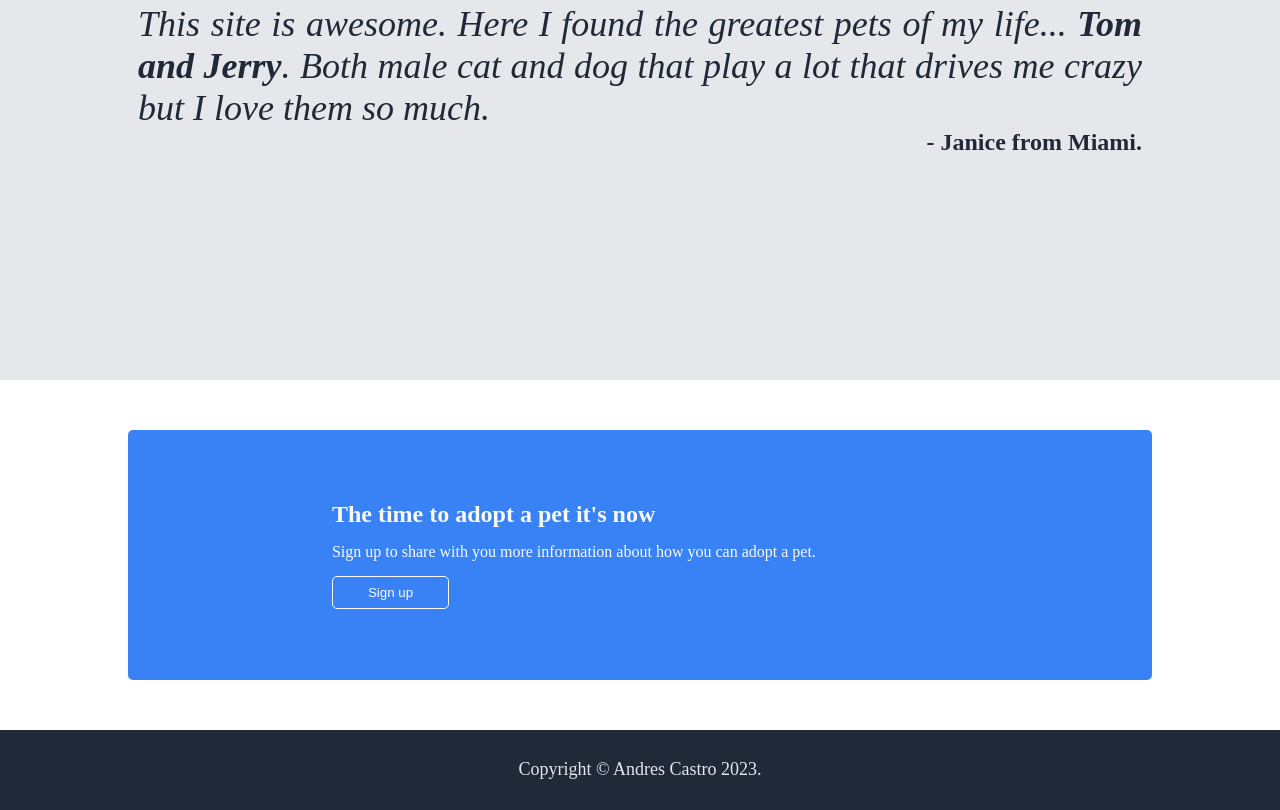
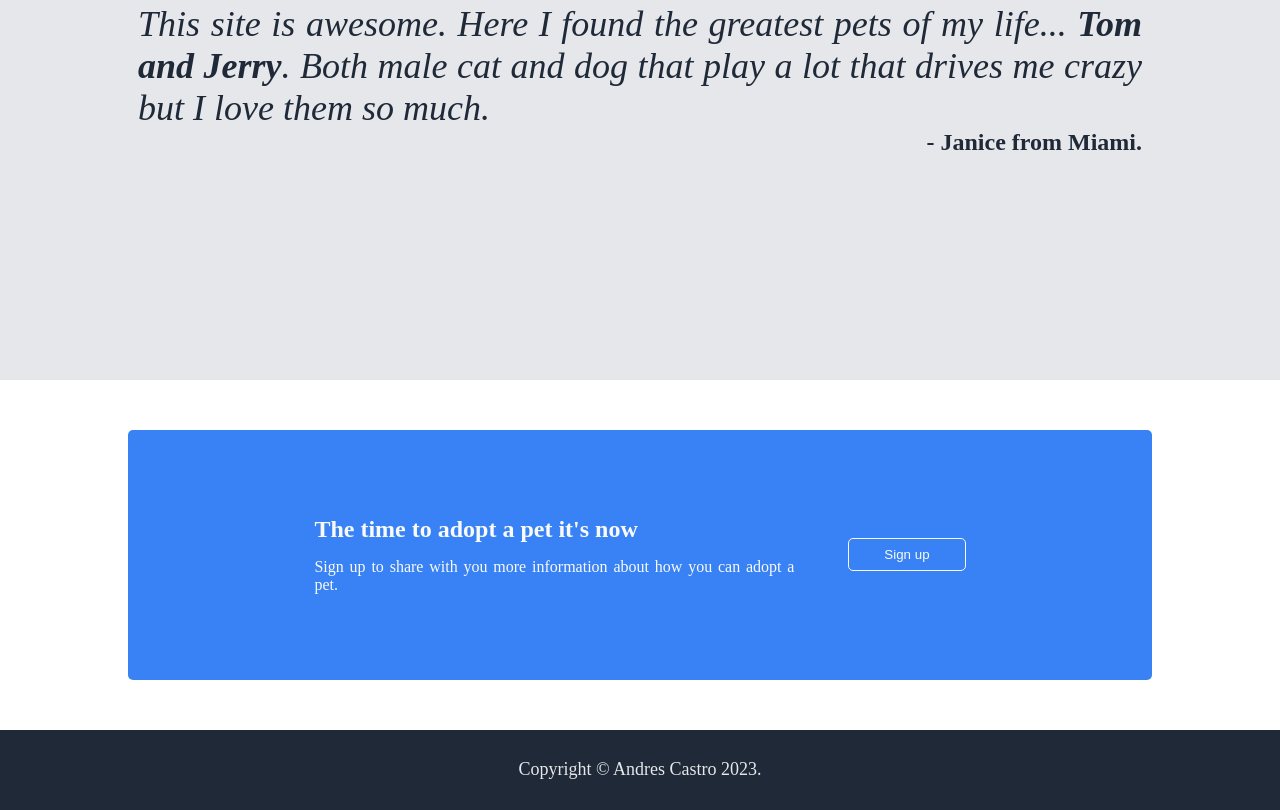
Before and after one commit to wilmerandres25/petland, a plain HTML site: page index.html in a window 1280 px wide. Shown: the part 1247-2057 px from the top of the page. Drawn offline with Linux system fonts and the light colour scheme.

Commit message:
Fix action info group container
Fixed the size of the action info group container due
visibility conflict in diferent browsers.

```diff
--- a/styles.css
+++ b/styles.css
@@ -165,7 +165,7 @@
 .action-info-group {
     display: flex;
     flex-wrap: wrap;
-    gap: 15px;
+    gap: 50px;
     color: #f9faf8;
     max-width: 800px;
     justify-content: space-between;
@@ -175,7 +175,7 @@
     display: flex;
     flex-direction: column;
     gap: 15px;
-    flex: 0 1 520px;
+    flex: 0 1 480px;
 }
 
 .action-info p {
```
